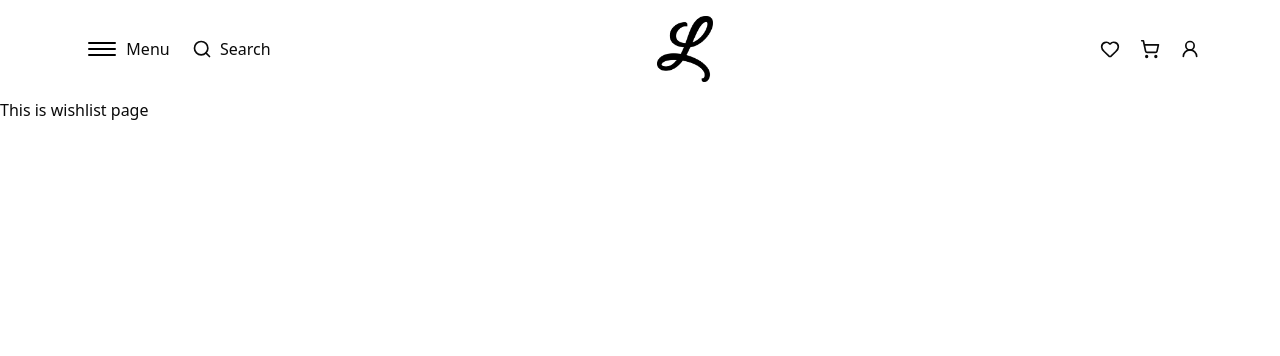
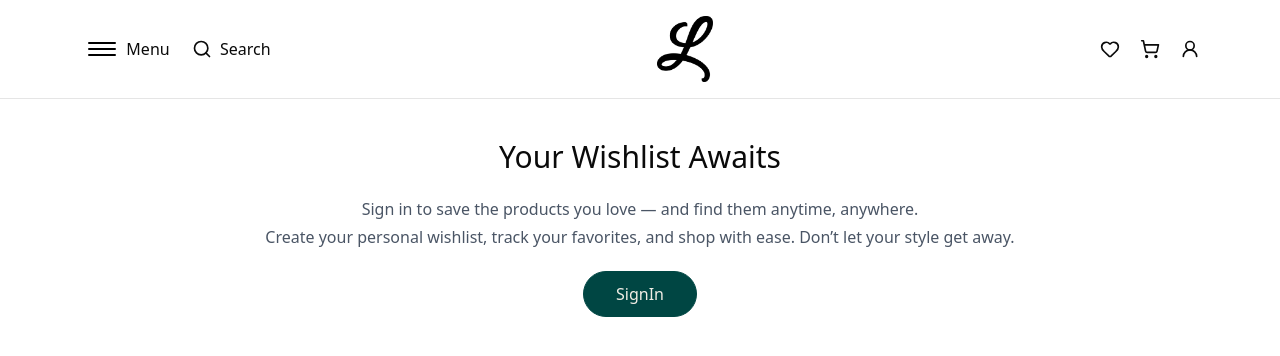
Before and after one commit to MehediHasan128/laivaly-client, a Next.js app: page /wishlist in a window 1280 px wide. Shown: the top 356 px of the page. Built offline with nearby package versions, Linux system fonts and the light colour scheme.

Commit message:
create reusable button component and also create home page

```diff
--- a/src/app/globals.css
+++ b/src/app/globals.css
@@ -96,7 +96,7 @@ html {
     @apply bg-background text-foreground;
   }
   .navbar {
-    @apply flex justify-between items-center px-5 md:px-10 xl:px-20 py-4
+    @apply flex justify-between items-center px-5 md:px-10 xl:px-20 py-4 border-b
   }
   .item-flex {
     @apply flex justify-center items-center
@@ -104,4 +104,7 @@ html {
   .search-input {
     @apply bg-accent px-8 py-3 rounded-full w-full outline-none border focus:border-black
   }
+  .gray-text {
+    @apply text-gray-600 font-medium
+  }
 }
--- /dev/null
+++ b/src/app/home/page.tsx
@@ -0,0 +1,9 @@
+const HomePage = () => {
+    return (
+        <main>
+
+        </main>
+    );
+};
+
+export default HomePage;
--- a/src/app/wishlist/page.tsx
+++ b/src/app/wishlist/page.tsx
@@ -1,11 +1,30 @@
-import React from 'react';
+import Button from "@/components/reusable/Button";
+import Container from "@/components/reusable/Container";
+import React from "react";
 
 const WishlistPage = () => {
-    return (
-        <div>
-            <h1>This is wishlist page</h1>
-        </div>
-    );
+  const user = false;
+
+  return (
+    <div>
+      <Container>
+        {!user && (
+          <div className="text-center space-y-5">
+            <h1 className="text-3xl font-medium">Your Wishlist Awaits</h1>
+            <p className="gray-text leading-7">
+              Sign in to save the products you love — and find them anytime,
+              anywhere. <br />
+              Create your personal wishlist, track your favorites, and shop with
+              ease. Don’t let your style get away.
+            </p>
+            <div>
+              <Button buttonTitle="SignIn" />
+            </div>
+          </div>
+        )}
+      </Container>
+    </div>
+  );
 };
 
 export default WishlistPage;
--- /dev/null
+++ b/src/components/reusable/Button.tsx
@@ -0,0 +1,13 @@
+interface TButtonProps {
+    buttonTitle: string;
+}
+
+const Button = ({buttonTitle}: TButtonProps) => {
+    return (
+        <button className="cursor-pointer border border-primary px-8 py-2.5 rounded-full font-medium bg-primary text-secondary hover:border-primary hover:bg-white hover:text-black duration-700">
+            {buttonTitle}
+        </button>
+    );
+};
+
+export default Button;
--- a/src/components/reusable/Container.tsx
+++ b/src/components/reusable/Container.tsx
@@ -2,7 +2,7 @@ import React, { ReactNode } from 'react';
 
 const Container = ({children}: {children: ReactNode}) => {
     return (
-        <div>
+        <div className='max-w-[95%] mx-auto p-5 my-5'>
             {children}
         </div>
     );
--- a/src/components/shared/navbar/Navbar.tsx
+++ b/src/components/shared/navbar/Navbar.tsx
@@ -83,9 +83,11 @@ const Navbar = () => {
             <Heart width={20} />
           </div>
         </Link>
-        <div className="cursor-pointer">
-          <ShoppingCart width={20} />
-        </div>
+        <Link href="/cart">
+          <div className="cursor-pointer">
+            <ShoppingCart width={20} />
+          </div>
+        </Link>
         <div className="cursor-pointer">
           <UserRound width={20} />
         </div>
```
